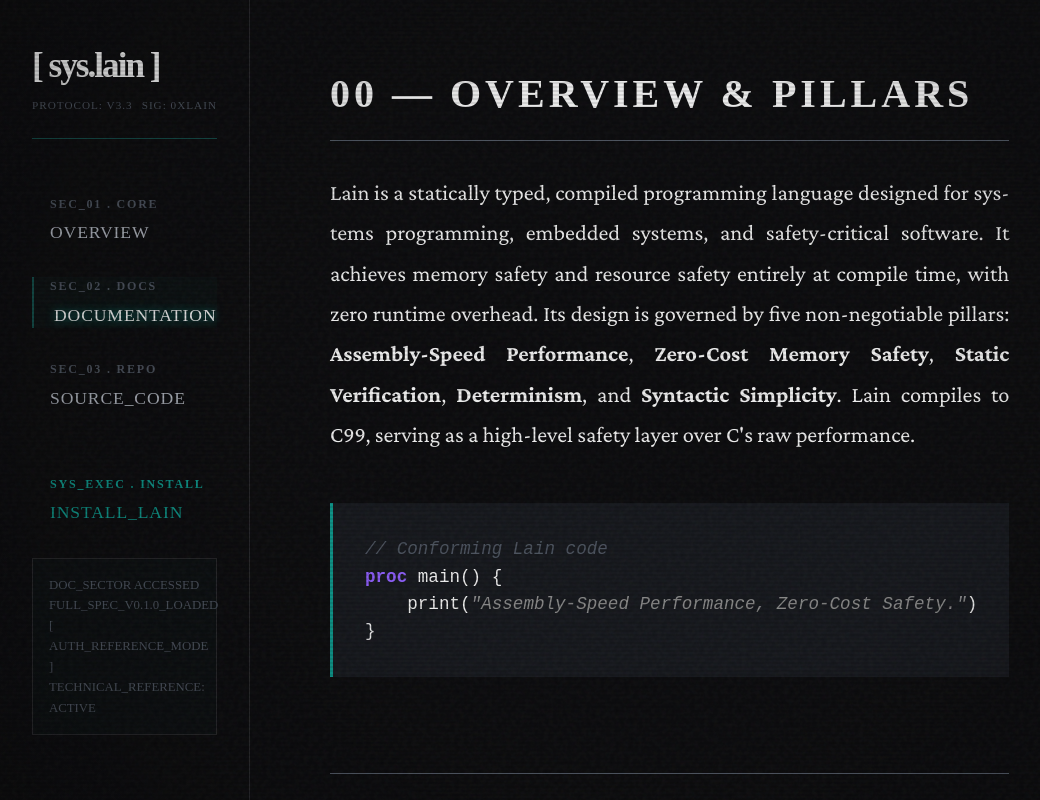
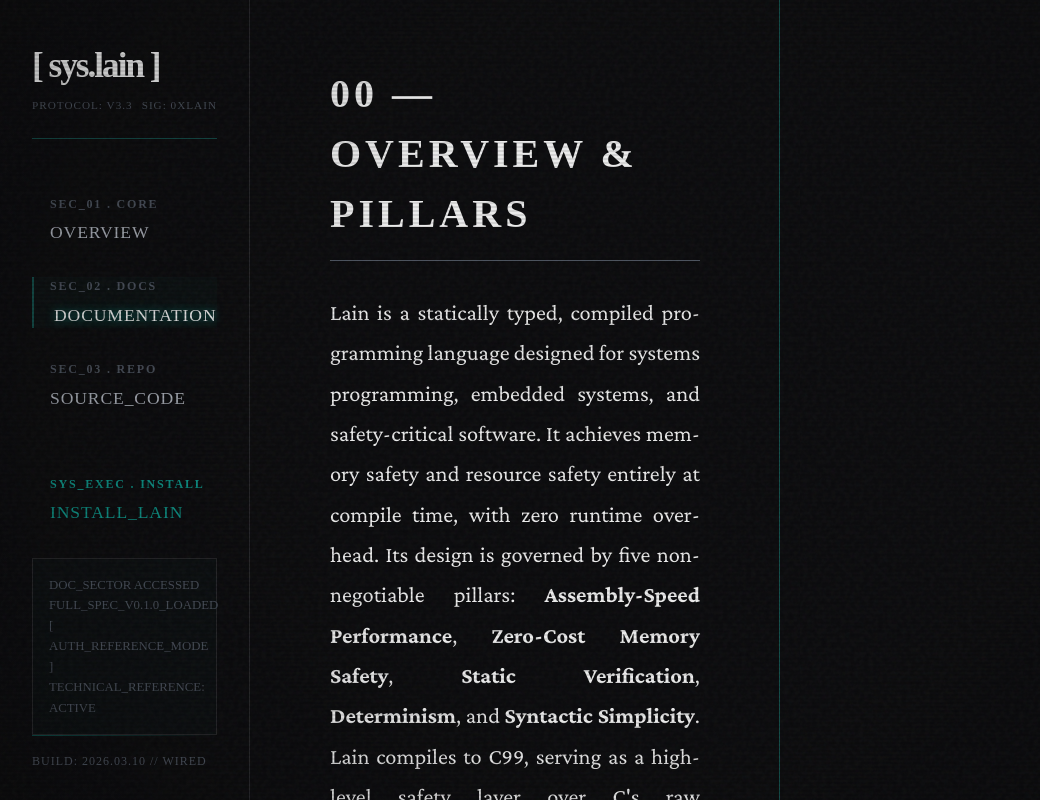
Before and after one commit to Marco-DG/lain, a Next.js app in the folder lain-website/: page /docs in a window 1280 px wide. Shown: the whole page, without its empty margins (0-1040 px from the left). Built offline with nearby package versions, Linux system fonts and the light colour scheme.

Commit message:
website scroll fix

```diff
--- a/lain-website/app/page.module.css
+++ b/lain-website/app/page.module.css
@@ -108,7 +108,6 @@
 /* --- RIGHT PANEL --- */
 .codePanel {
   background-color: #030204;
-  border-left: 1px solid var(--border-active);
   display: flex;
   flex-direction: column;
 }
--- a/lain-website/components/NaviShell.module.css
+++ b/lain-website/components/NaviShell.module.css
@@ -88,6 +88,19 @@
     z-index: 10;
 }
 
+/* Persistent separator for the 3rd column */
+.naviShell::after {
+    content: "";
+    position: absolute;
+    top: 0;
+    right: 600px;
+    width: 1px;
+    height: 100%;
+    background-color: var(--border-active);
+    z-index: 20;
+    pointer-events: none;
+}
+
 /* --- SIDEBAR --- */
 .sidebar {
     border-right: 1px solid var(--border-main);
@@ -96,8 +109,8 @@
     display: flex;
     flex-direction: column;
     justify-content: space-between;
-    overflow-y: auto;
     height: 100%;
+    overflow: hidden;
 }
 
 .sidebarTop {
@@ -212,6 +225,10 @@
     .naviShell {
         grid-template-columns: 250px 1fr 500px;
     }
+
+    .naviShell::after {
+        right: 500px;
+    }
 }
 
 @media (max-width: 1024px) {
@@ -221,6 +238,10 @@
         height: auto;
         max-height: none;
         overflow: visible;
+    }
+
+    .naviShell::after {
+        display: none;
     }
 
     .sidebar,
--- a/lain-website/components/SpecViewer.module.css
+++ b/lain-website/components/SpecViewer.module.css
@@ -1,12 +1,13 @@
 /* SpecViewer.module.css */
 .container {
+    height: 100%;
+    overflow-y: auto;
     padding: 4rem 5rem;
-    max-width: 1000px;
-    margin: 0 auto;
 }
 
 .chapter {
-    margin-bottom: 6rem;
+    max-width: 1000px;
+    margin: 0 auto 6rem auto;
     animation: fadeIn 0.5s ease-out;
 }
 
@@ -67,6 +68,9 @@
     margin-top: 5rem;
     padding-top: 2rem;
     border-top: 1px solid var(--text-muted);
+    max-width: 1000px;
+    margin-left: auto;
+    margin-right: auto;
 }
 
 .navButton {
```
